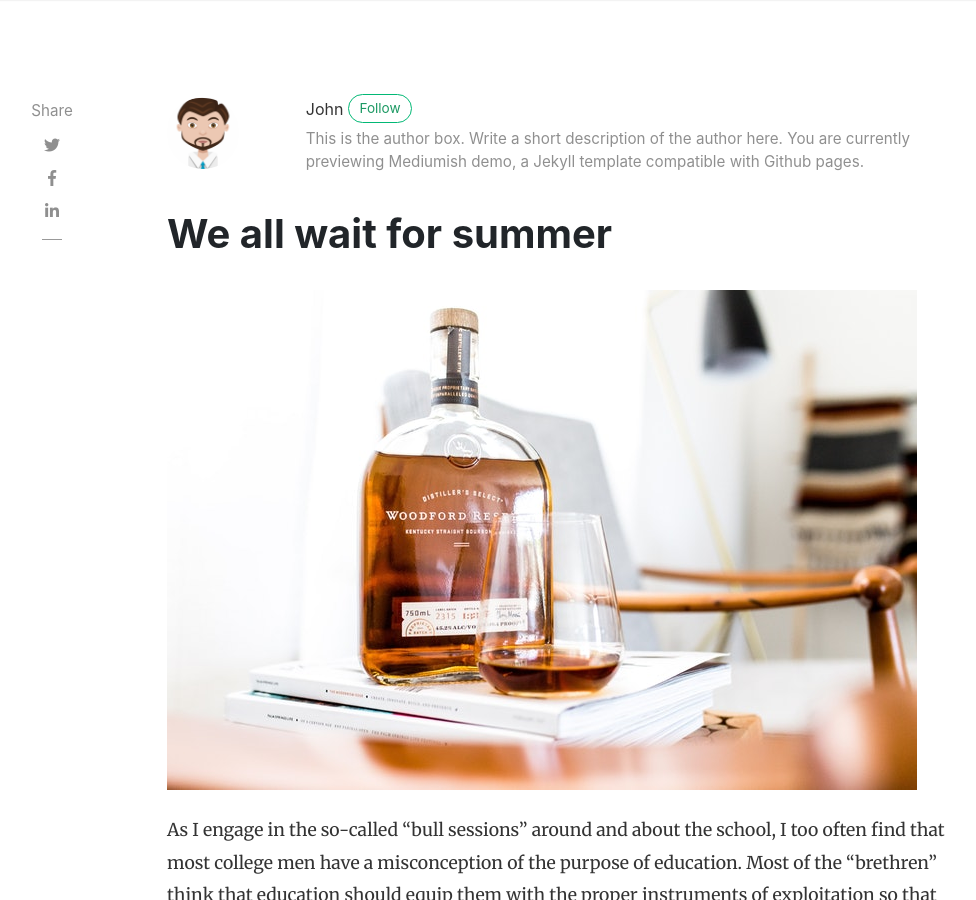
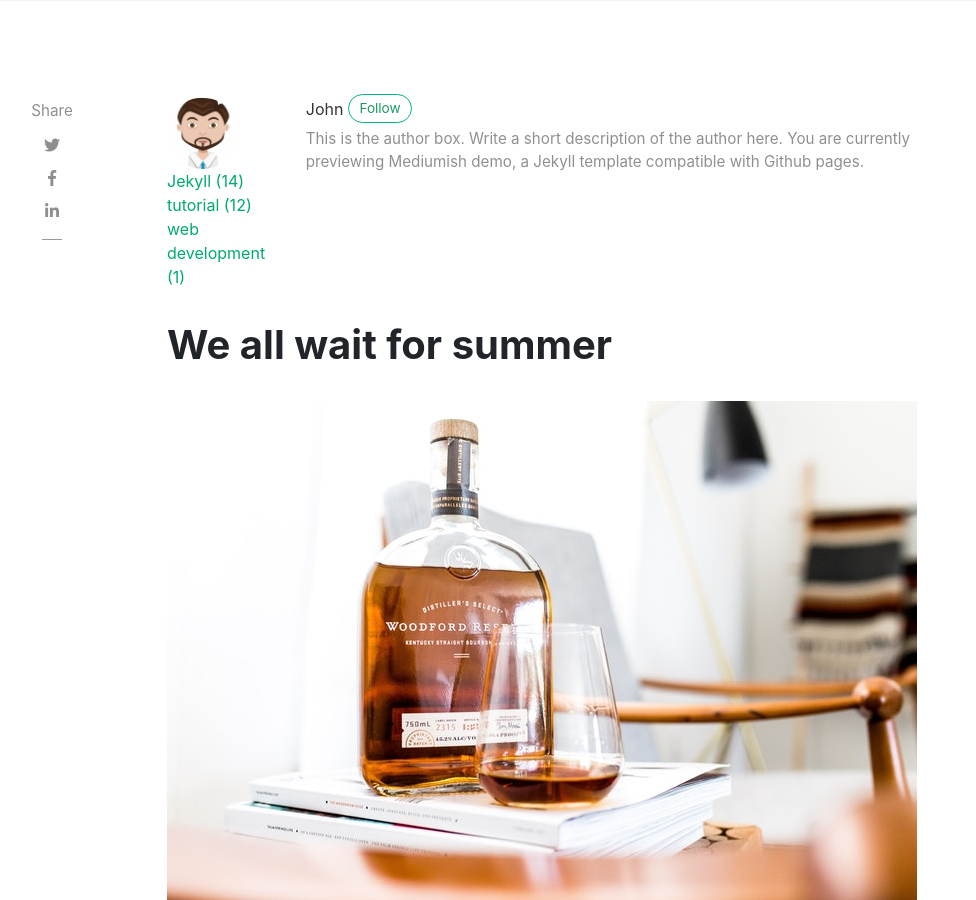
Before and after one commit to masterlidov/masterlidov.github.io, a Jekyll site: the page built from _posts/2018-01-12-we-all-wait-for-summer.md, in a window 1280 px wide and 900 px high. Shown: the whole window, without its empty margins (118-1094 px from the left). Built offline with Jekyll 4.4.1, drawn with Linux system fonts in a browser that asks for light colours; nearby versions of some CDN libraries; comment, search, counter and statistics services are not loaded.

Commit message:
Update post.html

```diff
--- a/_layouts/post.html
+++ b/_layouts/post.html
@@ -30,6 +30,19 @@
                         {% else %}
                         <img class="author-thumb" src="https://www.gravatar.com/avatar/{{ author.gravatar }}?s=250&d=mm&r=x" alt="{{ author.display_name }}">
                         {% endif %}
+
+                        {% assign categories_list = site.categories %}
+                        {% if categories_list.first[0] == null %}
+                            {% for category in categories_list %}
+                                <a class="mt-1 mb-1" href="{{site.baseurl}}/categories#{{ category | url_escape | strip | replace: ' ', '-' }}">{{ category | camelcase }} ({{ site.tags[category].size }})</a>
+                            {% endfor %}
+                        {% else %}
+                            {% for category in categories_list %}
+                                <a class="mt-1 mb-1" href="{{site.baseurl}}/categories#{{ category[0] | url_escape | strip | replace: ' ', '-' }}">{{ category[0] | camelcase }} ({{ category[1].size }})</a>
+                            {% endfor %}
+                        {% endif %}
+                        {% assign categories_list = nil %}
+
                     </div>
                     <div class="col-xs-12 col-md-9 col-lg-10 text-center text-md-left">
                         <a target="_blank" class="link-dark" href="{{ author.web }}">{{ author.display_name }}</a><a target="_blank" href="{{ author.twitter }}" class="btn follow">Follow</a>
```
